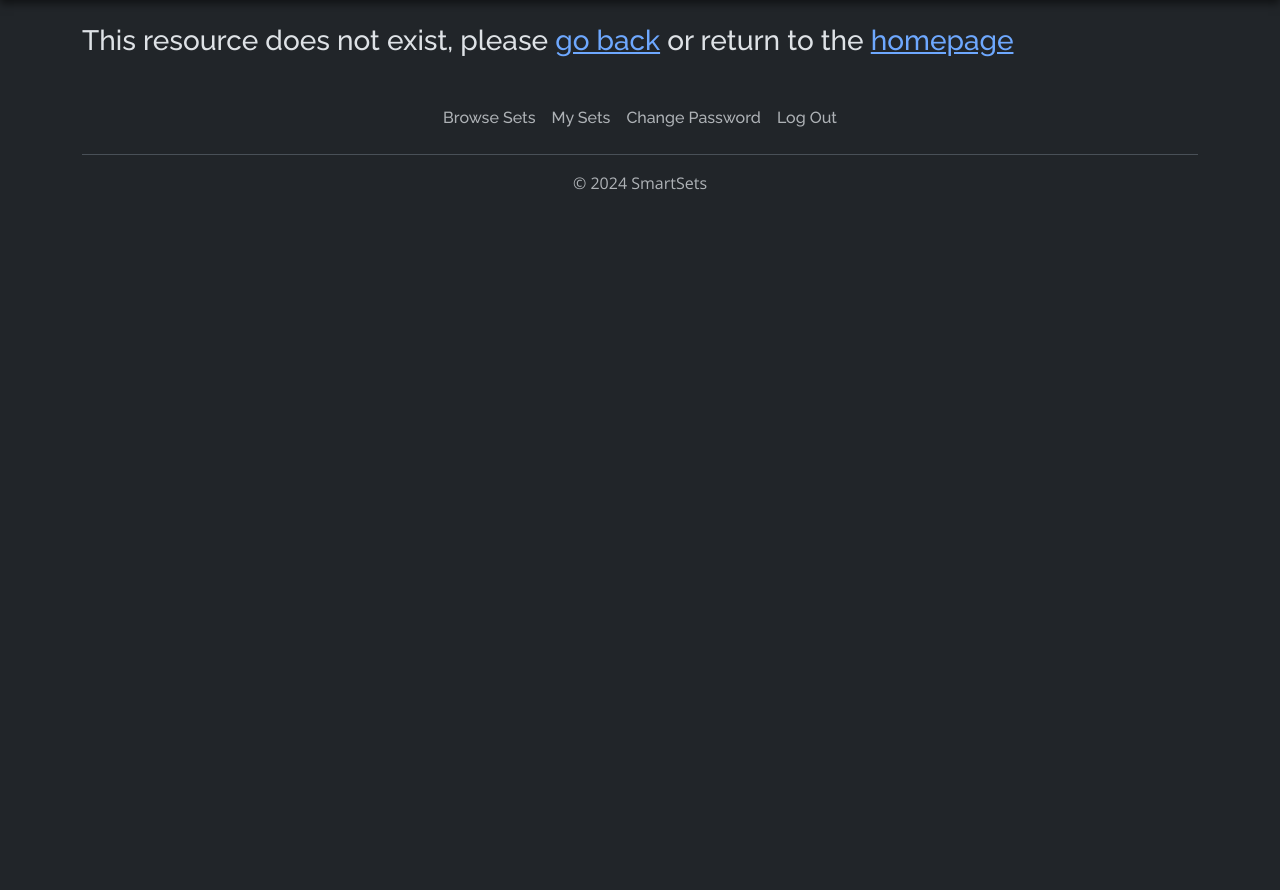
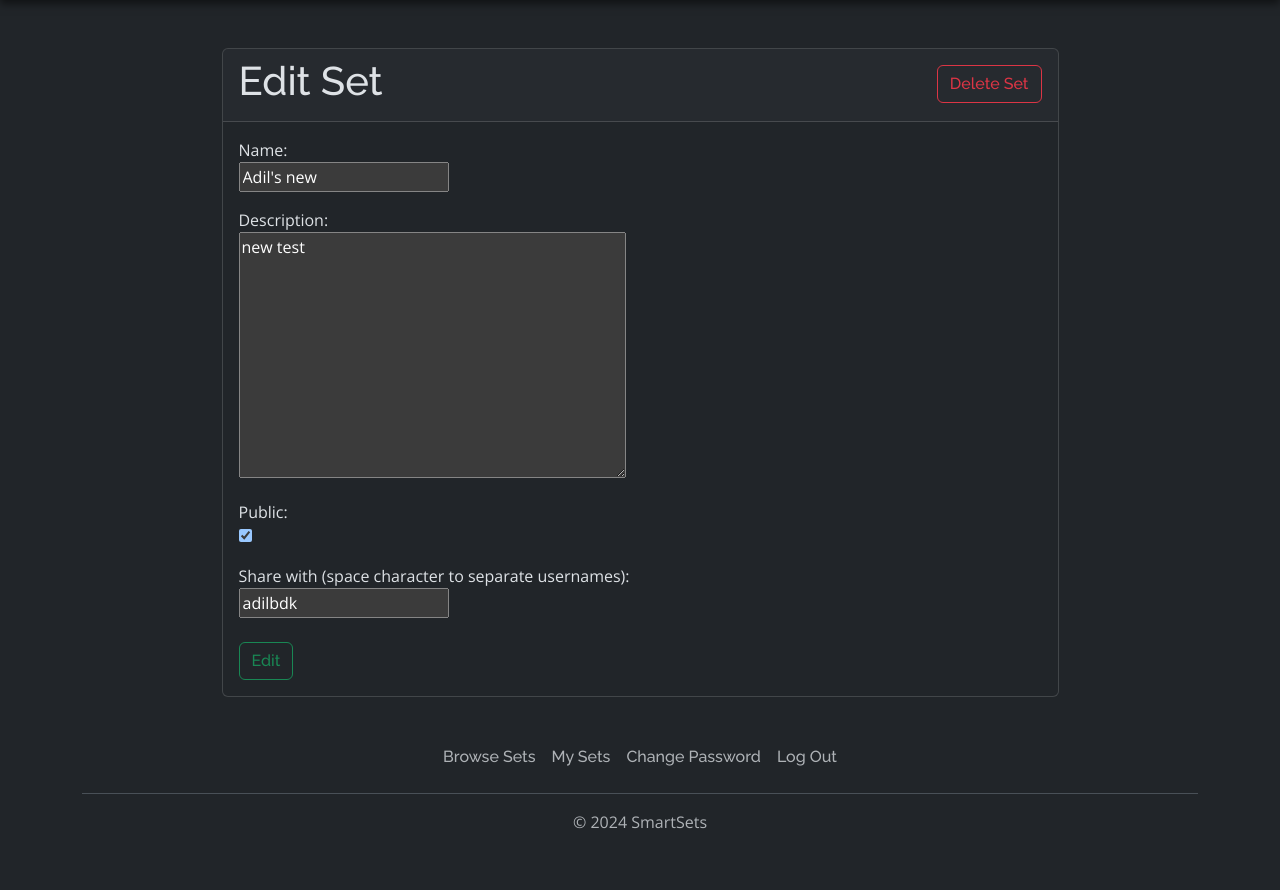
Before and after one commit to budakadil1/CP317-SmartSets, a Django app: a page that uses SmartSets/SmartSets/templates/base_layout.html in a window 1280 px wide. Shown: the part 103-993 px from the top of the page. Before the commit the page ends 293 px from the top, so only its background shows below. Run offline with Django 5.2, Linux system fonts and the light colour scheme; a user stored in the database is signed in; data comes from the database, SQL or seed files in the repository; data that the repository does not hold is empty.

Commit message:
change shared with field to many to many

```diff
--- a/SmartSets/SmartSets/templates/no_resource.html
+++ b/SmartSets/SmartSets/templates/no_resource.html
@@ -2,5 +2,8 @@
 {% block content %}
 <div class="container">
     <h3 class="my-4">This resource does not exist, please <a href="{{request.META.HTTP_REFERER}}">go back</a> or return to the <a href="{% url 'sets_home' %}">homepage</a></h3>
+    {% if custom %}
+    <h3 class="my-4">{{custom}}</h3>
+    {% endif %}
 </div>
 {% endblock %}
--- a/SmartSets/cards/templates/create_card.html
+++ b/SmartSets/cards/templates/create_card.html
@@ -40,7 +40,7 @@
                                 {% endfor %}
                             </p>
                             {% endfor %}
-                            <button class="btn btn-primary" type="submit">{{ title }}</button>
+                            <button class="btn btn-outline-primary" type="submit">{{ title }}</button>
                         </form>
                     </div>
                 </div>
--- a/SmartSets/sets/models.py
+++ b/SmartSets/sets/models.py
@@ -1,5 +1,5 @@
 from django.db import models
-from django.db.models import CharField, TextField, IntegerField, BooleanField, ForeignKey
+from django.db.models import CharField, TextField, IntegerField, BooleanField, ForeignKey, ManyToManyField
 from django.contrib.auth.models import User
 from django.template.defaultfilters import slugify
 # Create your models here.
@@ -9,7 +9,7 @@ class Sets(models.Model):
     description = TextField()
     card_count = IntegerField()
     public = BooleanField()
-    shared_with = ForeignKey(User, on_delete=models.CASCADE, related_name="shared_with", blank=True, null=True)
+    shared_with = ManyToManyField(User, related_name="shared_with", blank=True)
     author = ForeignKey(User, on_delete=models.CASCADE, related_name="author")
     slug = models.SlugField(unique=True, null=False)
     # will add decks here after
--- a/SmartSets/sets/templates/create_set.html
+++ b/SmartSets/sets/templates/create_set.html
@@ -40,11 +40,11 @@
                                 {% endfor %}
                             </p>
                             {% endfor %}
-                            <label for="shared_with">Share with:</label><br>
+                            <label for="shared_with">Share with (space character to separate usernames):</label><br>
                             <input type="text" name="shared_with" id="shared_with">
                             <br>
                             <br>
-                            <button class="btn btn-primary" type="submit">Create</button>
+                            <button class="btn btn-outline-primary" type="submit">Create</button>
                         </form>
                     </div>
                 </div>
--- a/SmartSets/sets/templates/edit_cards.html
+++ b/SmartSets/sets/templates/edit_cards.html
@@ -9,6 +9,7 @@
     <div class="center-block mx-auto w-75">
         <div class="card mt-5">
             <div class="card-header">
+                <a class="btn btn-outline-success float-end mt-2" href="{% url 'add_card' slug %}">Add Card</a>
                 <h1>Edit Cards in Set</h1>
                 {% for card in cards %}
                 <div class="card mt-3">
--- a/SmartSets/sets/templates/edit_set.html
+++ b/SmartSets/sets/templates/edit_set.html
@@ -9,8 +9,9 @@
     <div class="center-block mx-auto w-75">
         <div class="card mt-5">
             <div class="card-header">
+                <a href="{% url 'delete_set' set.slug %}" class="float-end btn btn-outline-danger mt-2">Delete Set</a>
                 <h1>Edit Set</h1>
-              </div>
+            </div>
             <div class="card-body">
                 {% for message in messages %}
                 {% if message.tags == 'error' %}
@@ -40,11 +41,11 @@
                                 {% endfor %}
                             </p>
                             {% endfor %}
-                            <label for="shared_with">Share with:</label><br>
-                            <input type="text" name="shared_with" id="shared_with">
+                            <label for="shared_with">Share with (space character to separate usernames):</label><br>
+                            <input type="text" name="shared_with" id="shared_with" value="{% for shared_user in set.shared_with.all %}{{shared_user}} {% endfor %}">
                             <br>
                             <br>
-                            <button class="btn btn-primary" type="submit">Create</button>
+                            <button class="btn btn-outline-success" type="submit">Edit</button>
                         </form>
                     </div>
                 </div>
--- a/SmartSets/sets/templates/view_sets.html
+++ b/SmartSets/sets/templates/view_sets.html
@@ -11,11 +11,17 @@
     {% elif request.get_full_path == '/sets/mysets/' %}
     <a class="btn btn-success float-end mt-2" href="{% url 'create_set' %}">Create New Set</a>
     {% endif %}
+    {% if request.get_full_path == '/sets/mysets/' %}
     <h1 class="mb-3 mt-3">My Sets</h1>
+    {% elif request.get_full_path == '/sets/' %}
+    <h1 class="mb-3 mt-3">View Sets</h1>
+    {% endif %}
     {% for set in sets %}
     <hr>
     {% if request.get_full_path == '/sets/mysets/' %}
+    {% if set.author == user %}
     <a class="btn btn-outline-warning float-end mt-2 ml-2" href="{% url 'edit_set' set.slug %}">Edit Set</a>
+    {% endif %}
     <a class="btn btn-outline-warning float-end mt-2 me-2" href="{% url 'edit_cards' set.slug %}">Edit Cards</a>
     {% endif %}
 
--- a/SmartSets/sets/urls.py
+++ b/SmartSets/sets/urls.py
@@ -8,6 +8,6 @@ urlpatterns = [
     path('mysets/', views.my_sets, name='my_sets'),
     path('createset/', views.create_set, name='create_set'),
     path('edit_set/<slug:slug>', views.edit_set, name='edit_set'),
-    path('edit_cards/<slug:slug>', views.edit_cards, name='edit_cards')
-
+    path('edit_cards/<slug:slug>', views.edit_cards, name='edit_cards'),
+    path('delete_set/<slug:slug>', views.delete_set, name='delete_set')
 ]
--- a/SmartSets/sets/views.py
+++ b/SmartSets/sets/views.py
@@ -56,7 +56,6 @@ def view_single_set(request, slug):
 def my_sets(request):
     try:
         query = request.user
-        print(query)
         matched_sets = Sets.objects.filter(Q(author=query) | Q(shared_with=query))
     except:
         return render(request, "no_resource.html")
@@ -72,16 +71,34 @@ def create_set(request):
         form = CreateDeckForm(request.POST)
         if form.is_valid():
             # grab shared with field
+            form.instance.author = request.user
+            form.instance.card_count = 0
             if request.POST['shared_with'] != "":
                 try:
-                    share_user = User.objects.get(username=request.POST['shared_with'])
+                    # get shared_with users delmiited by space
+                    share_users_list = request.POST['shared_with'].split(' ')
+                    share_users_objects = []
+                    print(share_users_list)
+                    for i in share_users_list:
+                        if len(i) > 2:
+                            share_user = User.objects.get(username=i)
+                            if share_user == request.user:
+                                messages.error(request, "You cannot share a set with yourself!")
+                                return render(request, 'create_set.html', {'form':form})
+
+                            share_users_objects.append(share_user)
                 except ObjectDoesNotExist:
-                    messages.error(request, "That username could not be found! Please ensure that you entered the correct username!")
+                    messages.error(request, "One of the username(s) could not be found! Please ensure that you entered the correct username!")
                     return render(request, 'create_set.html', {'form':form})
-                form.instance.shared_with = share_user
-            form.instance.card_count = 0
-            form.instance.author = request.user
-            form.save(commit=True)
+
+                form.save()
+                try:
+                    for i in share_users_objects:
+                        form.instance.shared_with.add(i)
+                except Exception as e:
+                    print(e)
+            else:
+                form.save()
             return redirect('view_set', form.instance.slug)
 
         else:
@@ -96,7 +113,6 @@ def edit_set(request, slug):
     if slug:
             try:
                 matched_set = Sets.objects.get(slug=slug)
-                print(matched_set)
             except ObjectDoesNotExist:
                 return render(request, 'no_resource.html')
     else:
@@ -105,23 +121,49 @@ def edit_set(request, slug):
         form = CreateDeckForm(request.POST, instance=matched_set)
         if form.is_valid():
             # grab shared with field
-            if request.POST['shared_with'] != "":
-                try:
-                    share_user = User.objects.get(username=request.POST['shared_with'])
-                except ObjectDoesNotExist:
-                    messages.error(request, "That username could not be found! Please ensure that you entered the correct username!")
-                    return render(request, 'create_set.html', {'form':form})
-                form.instance.shared_with = share_user
             form.instance.author = request.user
-            form.save(commit=True)
+            form.save()
+            try:
+                # get shared_with users delmiited by space
+                share_users_list = request.POST['shared_with'].split(' ')
+                share_users_objects = []
+                print(share_users_list)
+                for i in share_users_list:
+                    if len(i) > 2:
+                        share_user = User.objects.get(username=i)
+                        if share_user == request.user:
+                            messages.error(request, "You cannot share a set with yourself!")
+                            return render(request, 'edit_set.html', {'form':form, 'set':matched_set})
+                        share_users_objects.append(share_user)
+            except ObjectDoesNotExist:
+                messages.error(request, "One of the username(s) could not be found! Please ensure that you entered the correct username!")
+                return render(request, 'edit_set.html', {'form':form, 'set':matched_set})
+            form.instance.shared_with.clear()
+            try:
+                for i in share_users_objects:
+                    form.instance.shared_with.add(i)
+            except Exception as e:
+                print(e)
             return redirect('view_set', form.instance.slug)
     else:
-            if request.user == matched_set.author or request.user == matched_set.shared_with:
+            if request.user == matched_set.author:
                 form = CreateDeckForm(instance=matched_set)
+                return render(request, 'edit_set.html', {'form':form, 'set':matched_set })
             else:
-                return render(request, 'no_resource.html')
+                return render(request, 'no_resource.html', {'custom':'You might not be the author of this set!'})
 
-    return render(request, 'edit_set.html', {'form':form})
+    return render(request, 'edit_set.html', {'form':form })
+
+@login_required
+def delete_set(request, slug):
+    if slug:
+        try:
+            matched_set = Sets.objects.get(Q(author=request.user) | Q(slug=slug))
+            matched_set.delete()
+        except Sets.DoesNotExist:
+            return render(request, 'no_resource.html')
+
+    return redirect('my_sets')
 
 @login_required
 def edit_cards(request, slug):
@@ -130,12 +172,11 @@ def edit_cards(request, slug):
                 try:
                     matched_set = Sets.objects.get(slug=slug)
                     cards = Card.objects.filter(owner_set=matched_set)
-                    context = {'cards':cards}
+                    context = {'cards':cards, 'slug':slug}
                     return render(request, 'edit_cards.html', context)
                 except ObjectDoesNotExist:
                     return render(request, 'no_resource.html')
     else:
         return render(request, 'no_resource.html')
 
-
-    return render(request, 'edit_set.html', {'form':form})
+    return render(request, 'edit_set.html', {'slug': slug})
```
Also changed, not shown: SmartSets/sets/templates/view_single_set.html (+7 -2 lines), SmartSets/db.sqlite3, SmartSets/sets/migrations/0005_remove_sets_shared_with_sets_shared_with.py (added).
